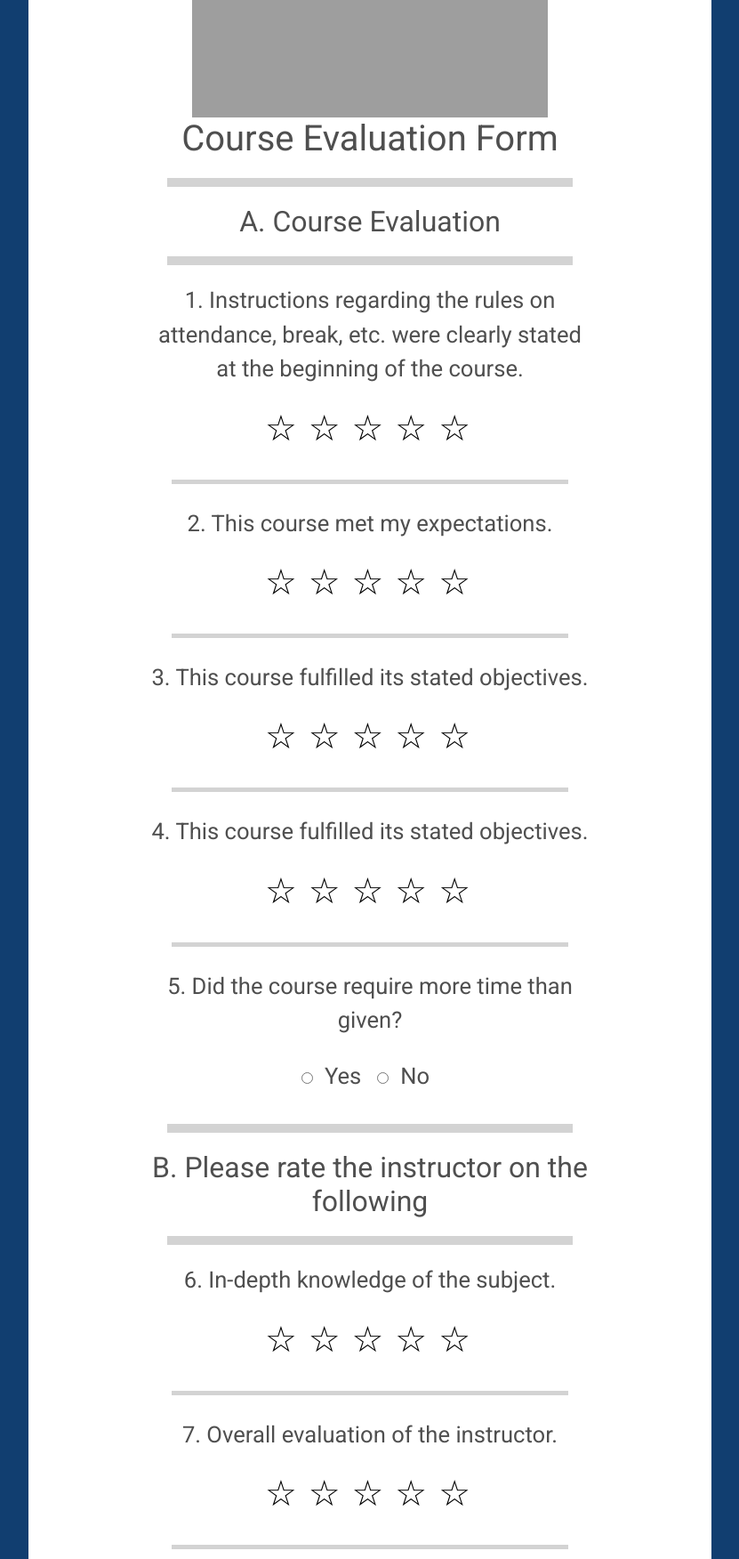
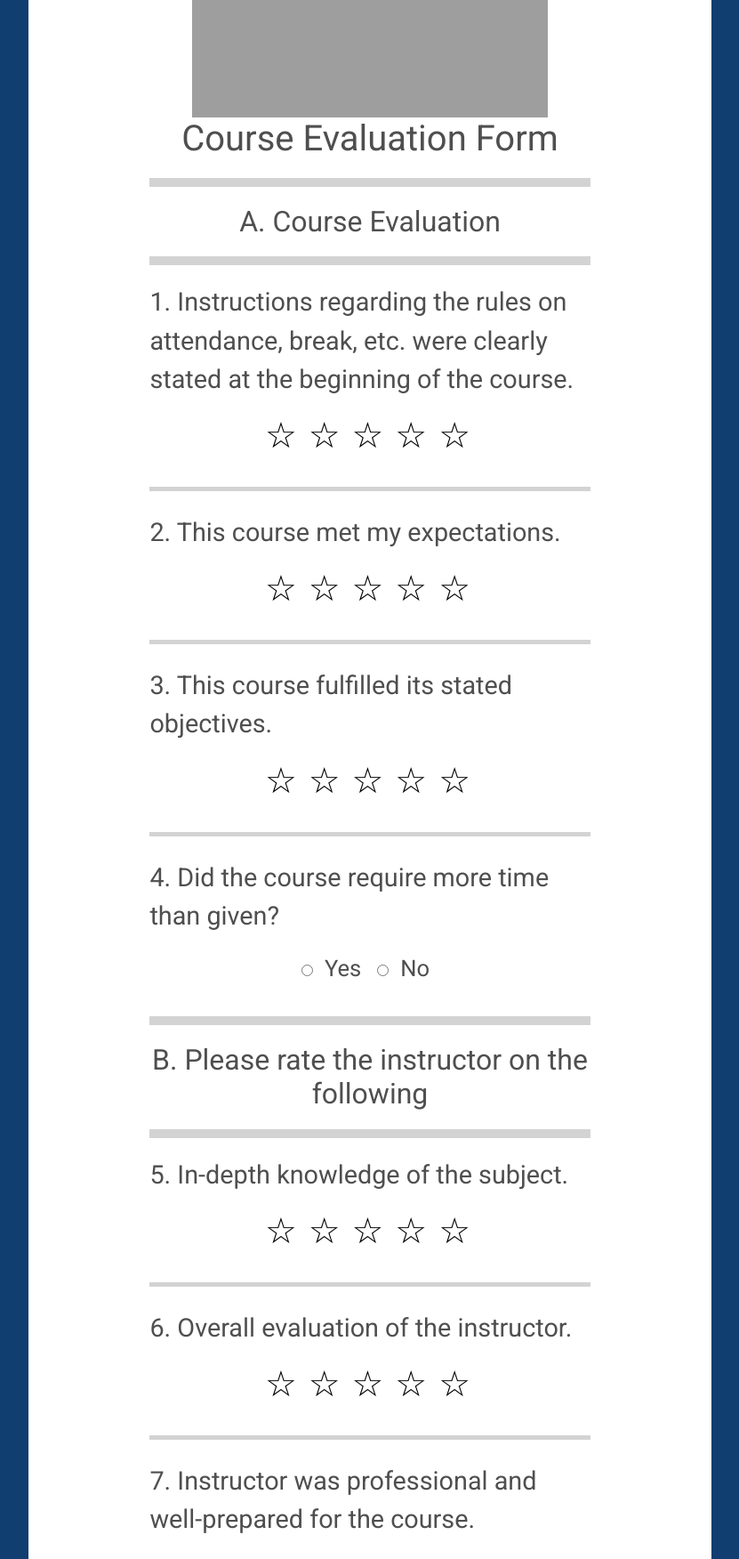
Before and after one commit to gabegomez000/miamireSurveyFormProject, a Flask app: page / in a window 1280 px wide. Shown: the part 168-1920 px from the top of the page at 89% size, without its empty margins (224-1055 px from the left). Run offline with Flask 3, Linux system fonts and the light colour scheme; grey boxes are pictures that could not be loaded.

Commit message:
Several Fixes
Adjusted sizing/padding of the survey form.

Corrected stylesheet/script file paths.

Removed duplicate question (previously question 4) and adjusted question order accordingly.

```diff
--- a/static/styles.css
+++ b/static/styles.css
@@ -1,6 +1,6 @@
 p {
     font-family: 'Roboto', sans-serif;
-    font-size: 0.8em; /* Adjust as needed */
+    font-size: 0.9em; /* Adjust as needed */
     line-height: 1.5;
 }
 
@@ -11,12 +11,14 @@ h1 {
 
 .hr-top {
     border-width: 10px; /* Change to the desired thickness */
-    margin: 20px;
+    margin-top: 20px;
+    margin-bottom: 20px;
 }
 
 .hr-form {
     border-width: 5px;
-    margin: 25px;
+    margin-top: 25px;
+    margin-bottom: 25px;
 }
 
 body {
@@ -78,6 +80,8 @@ input[type="text"] {
 
 .question-container {
     margin-bottom: 10px;
+    justify-content: left;
+    text-align: left;
 }
 
 .radio-button {
--- a/templates/survey.html
+++ b/templates/survey.html
@@ -2,13 +2,13 @@
 <html lang="en">
     <head>
         <link rel="stylesheet" href="https://fonts.googleapis.com/css?family=Roboto">
-        <link href="static/mdb.min.css" rel="stylesheet">
-        <script src="static/mdb.min.js"></script>
+        <link href="/static/mdb.min.css" rel="stylesheet">
+        <script src="/static/mdb.min.js"></script>
         <meta name="viewport" content="width=device-width, initial-scale=1.0">
 
         <title>Miami Realtors Survey Form</title>
-        <link rel="stylesheet" href="static/styles.css">
-        <script src="static/listenerScript.js"></script>
+        <link rel="stylesheet" href="/static/styles.css">
+        <script src="/static/listenerScript.js"></script>
     </head>
     <body>
         {% if submitted %}
@@ -33,7 +33,7 @@
                 {% endif %}
 
                 <div class="header">
-                    <img src="static/images/miamirelogo.png" class="img-fluid" alt="Header Image" />
+                    <img src="/static/images/miamirelogo.png" class="img-fluid" alt="Header Image" />
                 </div>
 
                 <h1>Course Evaluation Form</h1>
@@ -53,7 +53,7 @@
                         <hr class="hr-top">
 
                         <div class="star-rating">
-                            <p class="question">1. Instructions regarding the rules on attendance, break, etc. were
+                            <p class="question-container">1. Instructions regarding the rules on attendance, break, etc. were
                                 clearly stated at the beginning of the course.</p>
                             <input type="radio" id="q1rating1" name="question1" value="1" {% if question1 == '1' %}checked{% endif %}>
                             <label for="q1rating1"></label>
@@ -69,12 +69,12 @@
                         {% if error_message and not question1 %}
                             <p class="error-message error-container">{{ error_message }}</p>
                         {% endif %}
+
                         <hr class ="hr-form">
-
 
                         <!-- Add more questions and input fields as needed -->
                         <div class="star-rating">
-                            <p class="question">2. This course met my expectations.</p>
+                            <p class="question-container">2. This course met my expectations.</p>
                             <input type="radio" id="q2rating1" name="question2" value="1" {% if question2 == '1' %}checked{% endif %}>
                             <label for="q2rating1"></label>
                             <input type="radio" id="q2rating2" name="question2" value="2" {% if question2 == '2' %}checked{% endif %}>
@@ -89,10 +89,11 @@
                         {% if error_message and not question2 %}
                             <p class="error-message error-container">{{ error_message }}</p>
                         {% endif %}
+
                         <hr class ="hr-form">
 
                         <div class="star-rating">
-                            <p class="question">3. This course fulfilled its stated objectives.</p>
+                            <p class="question-container">3. This course fulfilled its stated objectives.</p>
                             <input type="radio" id="q3rating1" name="question3" value="1" {% if question3 == '1' %}checked{% endif %}>
                             <label for="q3rating1"></label>
                             <input type="radio" id="q3rating2" name="question3" value="2" {% if question3 == '2' %}checked{% endif %}>
@@ -107,40 +108,23 @@
                         {% if error_message and not question3 %}
                             <p class="error-message error-container">{{ error_message }}</p>
                         {% endif %}
-                        <hr class ="hr-form">
 
-                        <div class="star-rating">
-                            <p class="question">4. This course fulfilled its stated objectives.</p>
-                            <input type="radio" id="q4rating1" name="question4" value="1" {% if question4 == '1' %}checked{% endif %}>
-                            <label for="q4rating1"></label>
-                            <input type="radio" id="q4rating2" name="question4" value="2" {% if question4 == '2' %}checked{% endif %}>
-                            <label for="q4rating2"></label>
-                            <input type="radio" id="q4rating3" name="question4" value="3" {% if question4 == '3' %}checked{% endif %}>
-                            <label for="q4rating3"></label>
-                            <input type="radio" id="q4rating4" name="question4" value="4" {% if question4 == '4' %}checked{% endif %}>
-                            <label for="q4rating4"></label>
-                            <input type="radio" id="q4rating5" name="question4" value="5" {% if question4 == '5' %}checked{% endif %}>
-                            <label for="q4rating5"></label>
-                        </div>
-                        {% if error_message and not question4 %}
-                            <p class="error-message error-container">{{ error_message }}</p>
-                        {% endif %}
                         <hr class ="hr-form">
 
                         <div>
-                            <p class="question">5. Did the course require more time than given?</p>
+                            <p class="question-container">4. Did the course require more time than given?</p>
                             <div>
                                 <div class="radio-button">
-                                    <input type="radio" id="q5-yes" name="question5" value="1" {% if question5 == '1' %}checked{% endif %}>
-                                    <label for="q5-yes">Yes</label>
+                                    <input type="radio" id="q4-yes" name="question4" value="1" {% if question4 == '1' %}checked{% endif %}>
+                                    <label for="q4-yes">Yes</label>
                                 </div>
                                 <div class="radio-button">
-                                    <input type="radio" id="q5-no" name="question5" value="5" {% if question5 == '5' %}checked{% endif %}>
-                                    <label for="q5-no">No</label>
+                                    <input type="radio" id="q4-no" name="question4" value="5" {% if question4 == '5' %}checked{% endif %}>
+                                    <label for="q4-no">No</label>
                                 </div>
                             </div>
                         </div>
-                        {% if error_message and not question5 %}
+                        {% if error_message and not question4 %}
                             <p class="error-message error-container">{{ error_message }}</p>
                         {% endif %}
 
@@ -149,7 +133,26 @@
                         <hr class="hr-top">
 
                         <div class="star-rating">
-                            <p class="question">6. In-depth knowledge of the subject.</p>
+                            <p class="question-container">5. In-depth knowledge of the subject.</p>
+                            <input type="radio" id="q5rating1" name="question5" value="1" {% if question5 == '1' %}checked{% endif %}>
+                            <label for="q5rating1"></label>
+                            <input type="radio" id="q5rating2" name="question5" value="2" {% if question5 == '2' %}checked{% endif %}>
+                            <label for="q5rating2"></label>
+                            <input type="radio" id="q5rating3" name="question5" value="3" {% if question5 == '3' %}checked{% endif %}>
+                            <label for="q5rating3"></label>
+                            <input type="radio" id="q5rating4" name="question5" value="4" {% if question5 == '4' %}checked{% endif %}>
+                            <label for="q5rating4"></label>
+                            <input type="radio" id="q5rating5" name="question5" value="5" {% if question5 == '5' %}checked{% endif %}>
+                            <label for="q5rating5"></label>
+                        </div>
+                        {% if error_message and not question5 %}
+                            <p class="error-message error-container">{{ error_message }}</p>
+                        {% endif %}
+
+                        <hr class ="hr-form">
+
+                        <div class="star-rating">
+                            <p class="question-container">6. Overall evaluation of the instructor.</p>
                             <input type="radio" id="q6rating1" name="question6" value="1" {% if question6 == '1' %}checked{% endif %}>
                             <label for="q6rating1"></label>
                             <input type="radio" id="q6rating2" name="question6" value="2" {% if question6 == '2' %}checked{% endif %}>
@@ -168,7 +171,7 @@
                         <hr class ="hr-form">
 
                         <div class="star-rating">
-                            <p class="question">7. Overall evaluation of the instructor.</p>
+                            <p class="question-container">7. Instructor was professional and well-prepared for the course.</p>
                             <input type="radio" id="q7rating1" name="question7" value="1" {% if question7 == '1' %}checked{% endif %}>
                             <label for="q7rating1"></label>
                             <input type="radio" id="q7rating2" name="question7" value="2" {% if question7 == '2' %}checked{% endif %}>
@@ -186,18 +189,17 @@
 
                         <hr class ="hr-form">
 
-                        <div class="star-rating">
-                            <p class="question">8. Instructor was professional and well-prepared for the course.</p>
-                            <input type="radio" id="q8rating1" name="question8" value="1" {% if question8 == '1' %}checked{% endif %}>
-                            <label for="q8rating1"></label>
-                            <input type="radio" id="q8rating2" name="question8" value="2" {% if question8 == '2' %}checked{% endif %}>
-                            <label for="q8rating2"></label>
-                            <input type="radio" id="q8rating3" name="question8" value="3" {% if question8 == '3' %}checked{% endif %}>
-                            <label for="q8rating3"></label>
-                            <input type="radio" id="q8rating4" name="question8" value="4" {% if question8 == '4' %}checked{% endif %}>
-                            <label for="q8rating4"></label>
-                            <input type="radio" id="q8rating5" name="question8" value="5" {% if question8 == '5' %}checked{% endif %}>
-                            <label for="q8rating5"></label>
+                        <p class="question-container">8. Was the instructor completely neutral about his/her affiliation
+                        with a company, proprietary school, etc.?</p>
+                        <div>
+                            <div class="radio-button">
+                                <input type="radio" id="q8-yes" name="question8" value="5" {% if question8 == '5' %}checked{% endif %}>
+                                <label for="q8-yes">Yes</label>
+                            </div>
+                            <div class="radio-button">
+                                <input type="radio" id="q8-no" name="question8" value="1" {% if question8 == '1' %}checked{% endif %}>
+                                <label for="q8-no">No</label>
+                            </div>
                         </div>
                         {% if error_message and not question8 %}
                             <p class="error-message error-container">{{ error_message }}</p>
@@ -205,8 +207,7 @@
 
                         <hr class ="hr-form">
 
-                        <p class="question">9. Was the instructor completely neutral about his/her affiliation
-                        with a company, proprietary school, etc.?</p>
+                        <p class="question-container">9. Was the MIAMI staff professional?</p>
                         <div>
                             <div class="radio-button">
                                 <input type="radio" id="q9-yes" name="question9" value="5" {% if question9 == '5' %}checked{% endif %}>
@@ -226,7 +227,7 @@
                         <hr class="hr-top">
 
                         <div>
-                            <p class="question">10. Would you recommend this course to a person considering this program?
+                            <p class="question-container">10. Would you recommend this course to a person considering this program?
                             Please explain why.</p>
                             <div>
                                 <label for="question10"></label>
@@ -241,7 +242,7 @@
                         <hr class ="hr-form">
 
                         <div>
-                            <p class="question">11. What is the most important thing you will utilize from this class?
+                            <p class="question-container">11. What is the most important thing you will utilize from this class?
                             Please explain why.</p>
                             <div>
                                 <label for="question11"></label>
@@ -256,7 +257,7 @@
                         <hr class ="hr-form">
 
                         <div>
-                            <p class="question">12. How did you hear about this class?</p>
+                            <p class="question-container">12. How did you hear about this class?</p>
                             <div>
                                 <label for="question12"></label>
                                 <textarea id="question12" name="question12"
@@ -268,12 +269,14 @@
                         {% endif %}
 
                         <hr class="hr-top">
+
                         <div>
                             <label>
                                 <input type="checkbox" name="agreement" class="agreement-checkbox">
                                 <span class="agreement-text">I authorize the MIAMI REALTORS® to utilize my comments as testimonials.</span>
                             </label>
                         </div>
+
                         <hr class="hr-top">
 
                         <!-- Submit Button -->
@@ -286,7 +289,7 @@
             </div>
         {% endif %}
 
-        <script src="static/dateTimeScript.js"></script>
+        <script src="/static/dateTimeScript.js"></script>
 
     </body>
 </html>
```
